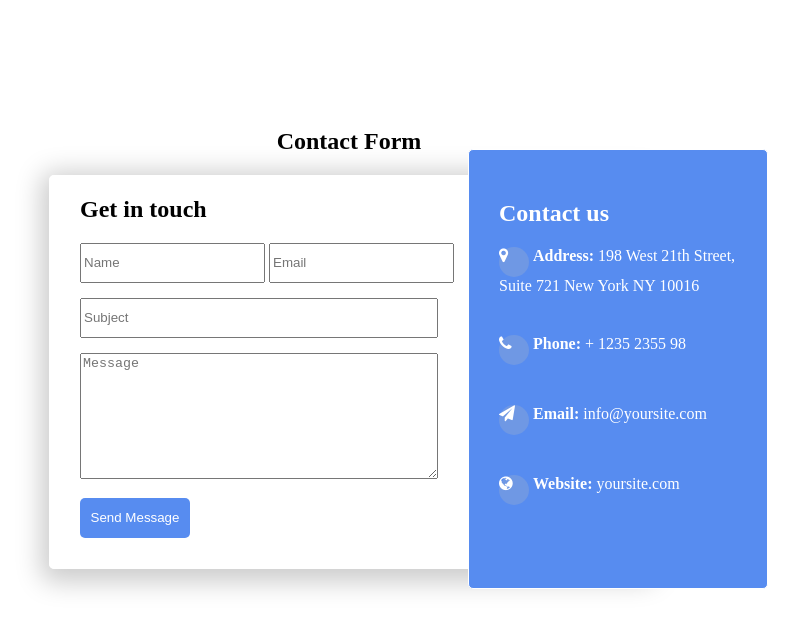
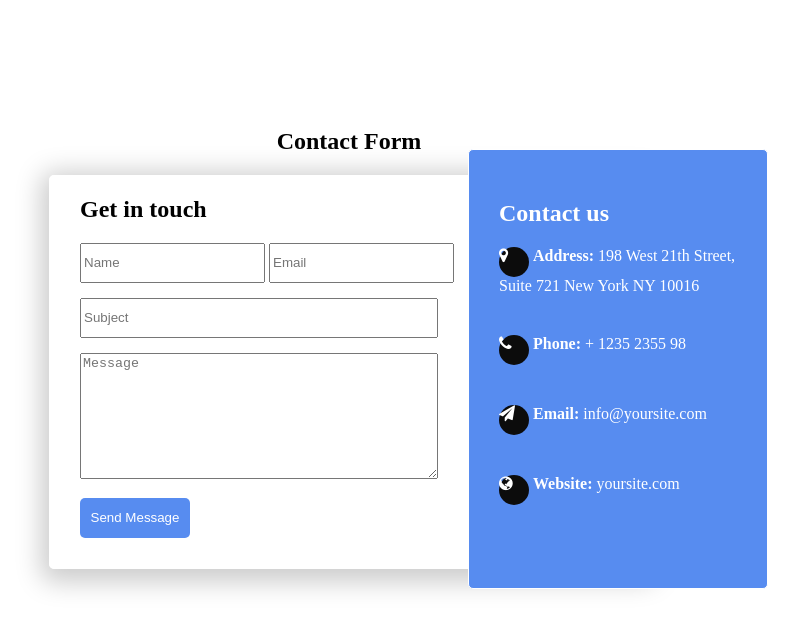
Before and after one commit to Aegona-Ltd/Java-Spring2023, a plain HTML site: page ContactForm/index.html in a window 1280 px wide. Shown: the whole page, without its empty margins (291-1090 px from the left). Drawn offline with Linux system fonts and the light colour scheme.

Commit message:
update css

```diff
--- a/ContactForm/css/style.css
+++ b/ContactForm/css/style.css
@@ -93,7 +93,7 @@ input{
 
 i{
     border-radius: 50%;
-    background-color: rgb(111, 152, 228);
+    background-color: rgb(12, 12, 12);
     height: 30px;
     width: 30px;
 }
```
